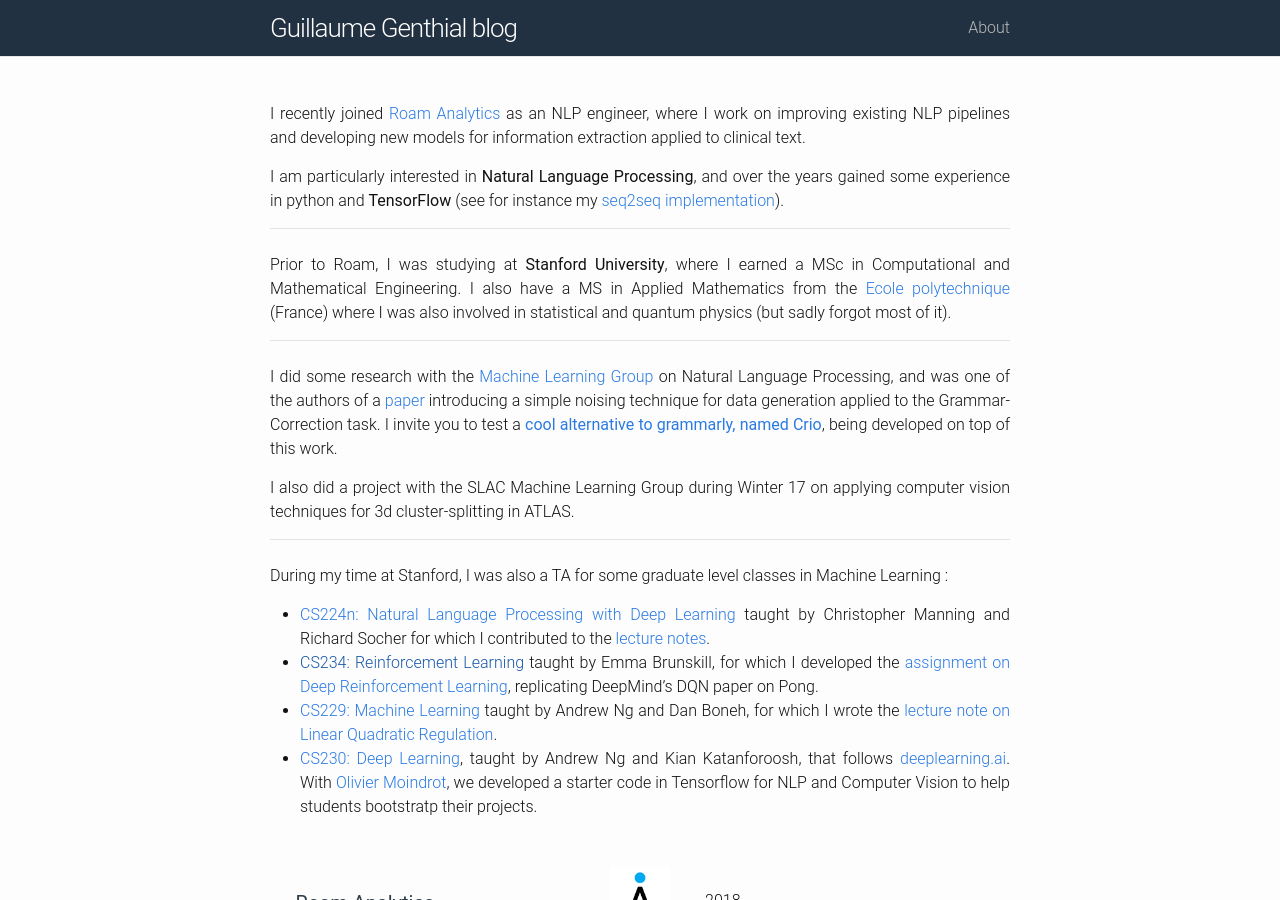
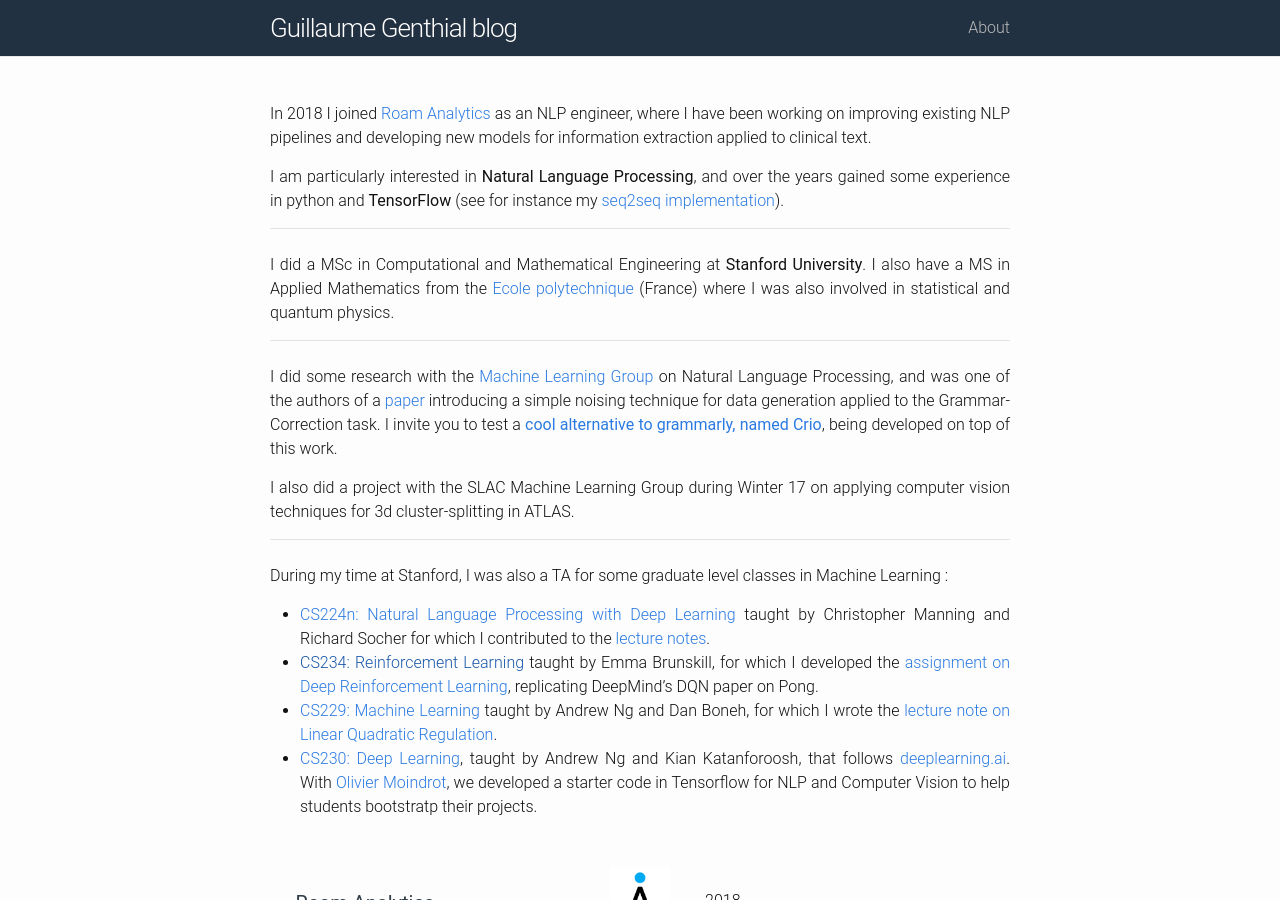
Before and after one commit to guillaumegenthial/guillaumegenthial.github.io, a Jekyll site: the page built from about.md, in a window 1280 px wide and 900 px high. Built offline with Jekyll 4.4.1, drawn with Linux system fonts in a browser that asks for light colours; nearby versions of some CDN libraries.

Commit message:
Update about

```diff
--- a/about.md
+++ b/about.md
@@ -4,14 +4,14 @@ title: About
 permalink: /about/
 ---
 
-I recently joined <a href="https://roamanalytics.com">Roam Analytics</a> as an NLP engineer, where I work on improving existing NLP pipelines and developing new models for information extraction applied to clinical text.
+In 2018 I joined <a href="https://roamanalytics.com">Roam Analytics</a> as an NLP engineer, where I have been working on improving existing NLP pipelines and developing new models for information extraction applied to clinical text.
 
 I am particularly interested in <b>Natural Language Processing</b>, and over the years gained some experience in python and <b>TensorFlow</b> (see for instance my <a href="https://github.com/guillaumegenthial/im2latex">seq2seq implementation</a>).
 
 
 ---
 <br>
-Prior to Roam, I was studying at <b>Stanford University</b>, where I earned a MSc in Computational and Mathematical Engineering. I also have a MS in Applied Mathematics from the <a href="https://www.polytechnique.edu/">Ecole polytechnique</a> (France) where I was also involved in statistical and quantum physics (but sadly forgot most of it).
+I did a MSc in Computational and Mathematical Engineering at <b>Stanford University</b>. I also have a MS in Applied Mathematics from the <a href="https://www.polytechnique.edu/">Ecole polytechnique</a> (France) where I was also involved in statistical and quantum physics.
 
 ---
 <br>
```
